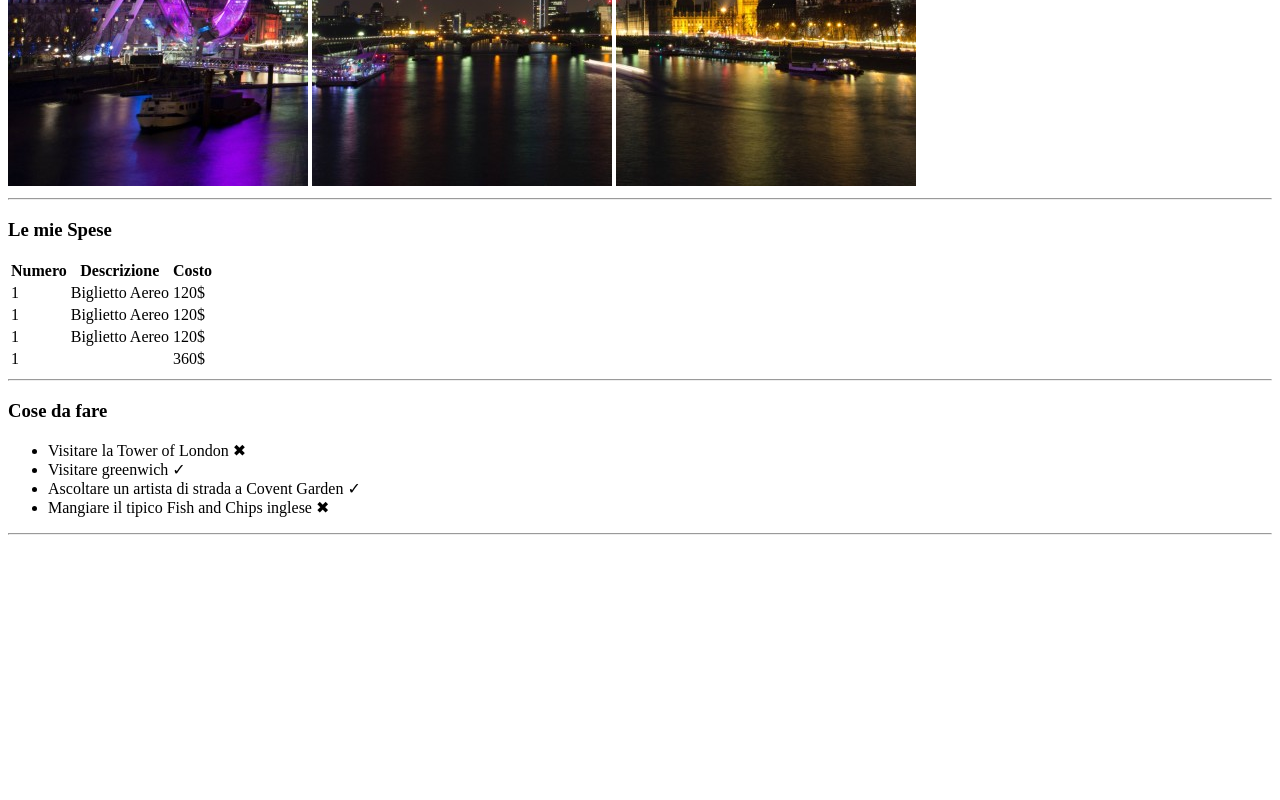
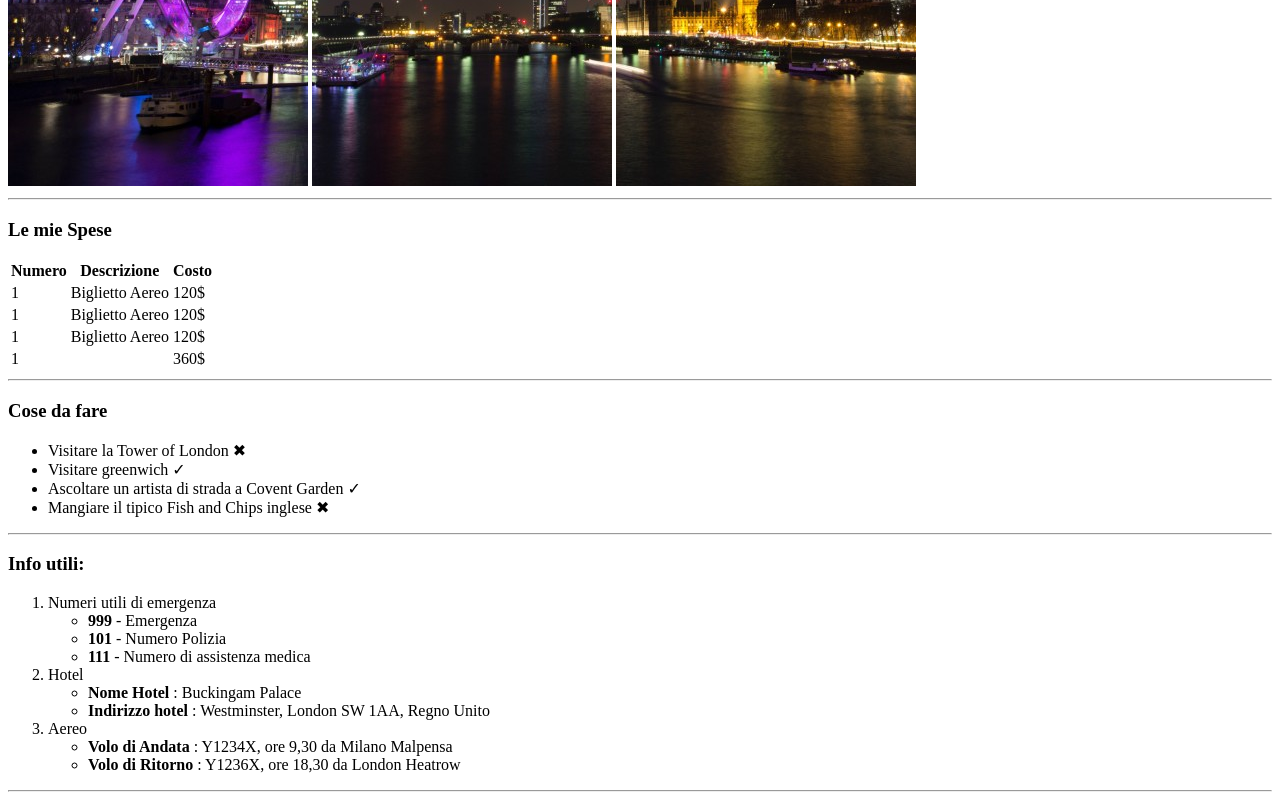
Before and after one commit to Hugocod/html-london-trip, a plain HTML site: page index.html in a window 1280 px wide. Shown: the part 481-1281 px from the top of the page. Before the commit the page ends 1024 px from the top, so only its background shows below. Drawn offline with Linux system fonts and the light colour scheme.

Commit message:
added contact-information -section

```diff
--- a/index.html
+++ b/index.html
@@ -71,5 +71,48 @@
     <!-- TODOLISTS end -->
 
     <hr />
+
+    <!-- CONTACT INFORMATION -->
+    <section>
+      <h3>Info utili:</h3>
+      <ol>
+        <li>
+          Numeri utili di emergenza
+          <ul>
+            <li><strong>999</strong> - Emergenza</li>
+            <li><strong>101</strong> - Numero Polizia</li>
+            <li><strong>111</strong> - Numero di assistenza medica</li>
+          </ul>
+        </li>
+
+        <li>
+          Hotel
+          <ul>
+            <li><strong>Nome Hotel</strong> : Buckingam Palace</li>
+            <li>
+              <strong>Indirizzo hotel</strong> : Westminster, London SW 1AA,
+              Regno Unito
+            </li>
+          </ul>
+        </li>
+
+        <li>
+          Aereo
+          <ul>
+            <li>
+              <strong>Volo di Andata</strong> : Y1234X, ore 9,30 da Milano
+              Malpensa
+            </li>
+            <li>
+              <strong>Volo di Ritorno</strong> : Y1236X, ore 18,30 da London
+              Heatrow
+            </li>
+          </ul>
+        </li>
+      </ol>
+    </section>
+    <!-- CONTACT INFORMATION end -->
+
+    <hr />
   </body>
 </html>
```
